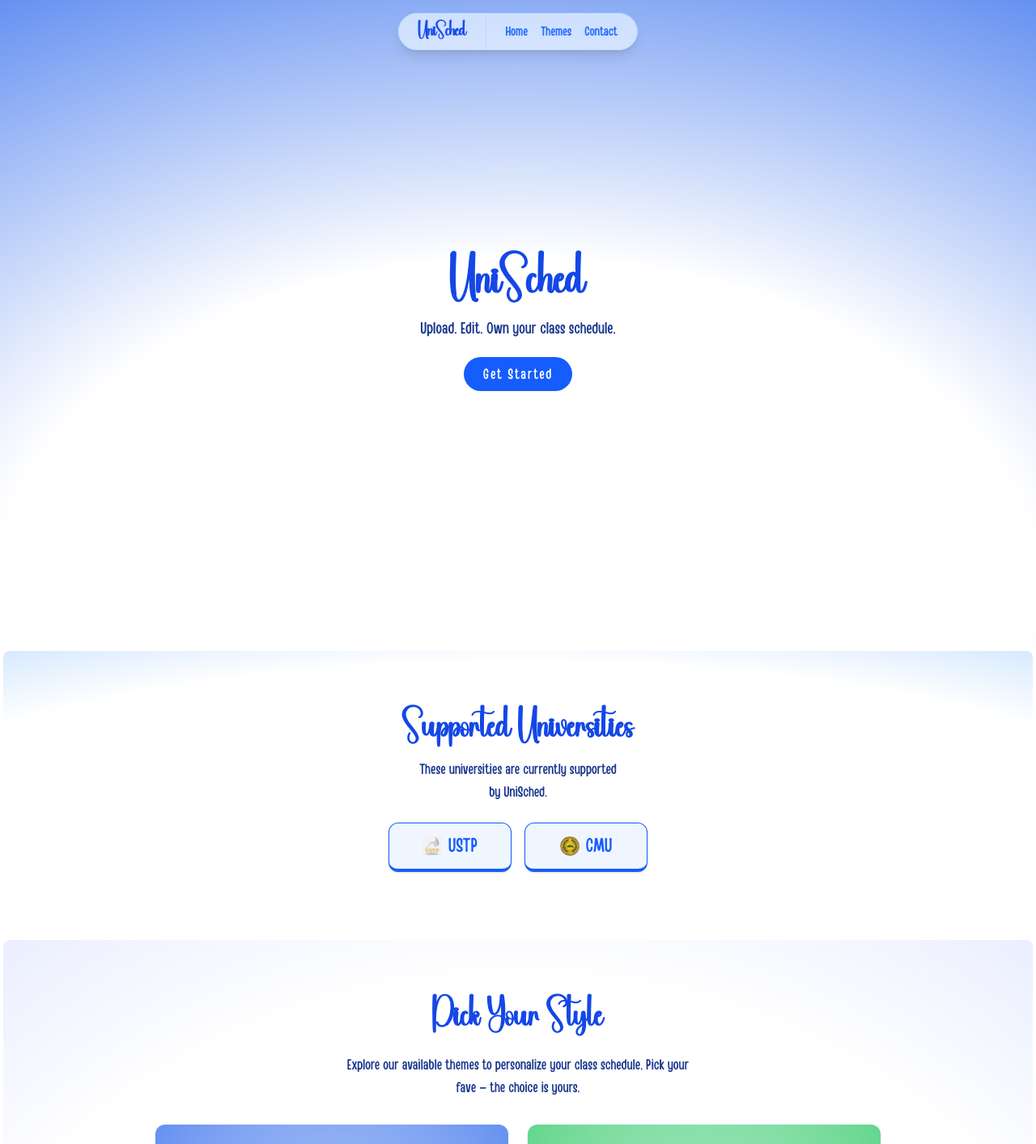
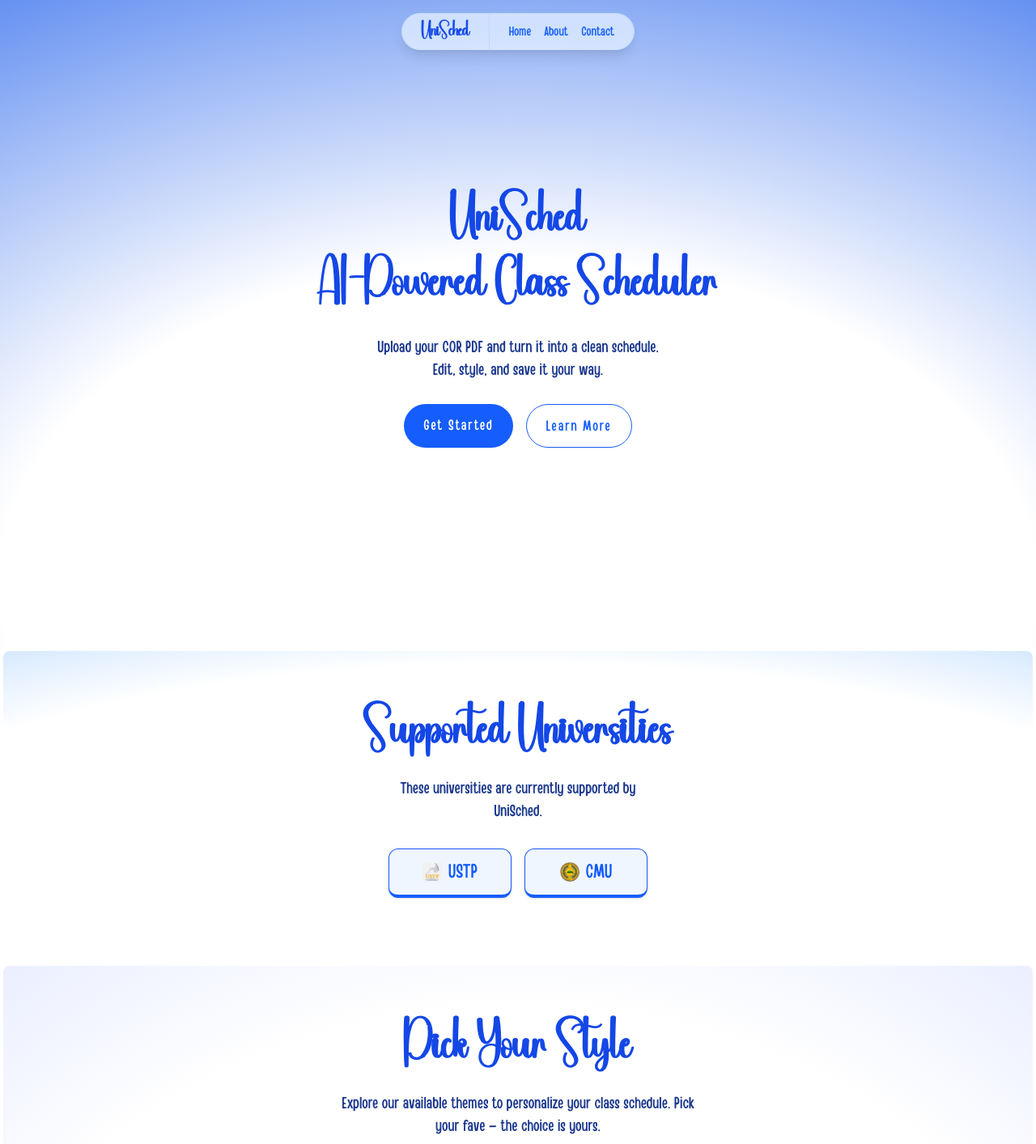
Before and after one commit to meraeugene/unisched, a Next.js app: page / in a window 1280 px wide. Shown: the top 1413 px of the page at 81% size. Built offline with nearby package versions, Linux system fonts and the light colour scheme.

Commit message:
Implement code changes to enhance functionality and improve performance

```diff
--- a/app/(root)/page.tsx
+++ b/app/(root)/page.tsx
@@ -25,24 +25,31 @@ export default function Home() {
         />
 
         <div className="z-10 text-center ">
-          <motion.h1
-            className="text-5xl font-extrabold font-[family-name:var(--font-apricot)] text-blue-700"
+          <motion.div
             initial={{ opacity: 0, y: -20 }}
             animate={{ opacity: 1, y: 0 }}
             transition={{ delay: 0.2 }}
+            className="space-y-5 2xl:space-y-8"
           >
-            UniSched
-          </motion.h1>
+            <h1 className="text-5xl 2xl:text-6xl font-extrabold  font-[family-name:var(--font-apricot)] text-blue-700">
+              UniSched
+            </h1>
+            <h1 className="text-5xl 2xl:text-6xl font-extrabold leading-18  font-[family-name:var(--font-apricot)] text-blue-700">
+              AI-Powered Class Scheduler
+            </h1>
+          </motion.div>
+
           <motion.p
-            className="mt-5 text-lg lg:text-xl text-blue-900 font-[family-name:var(--font-handy)]"
+            className="mt-5 md:mt-7 2xl:mt-8 2xl:text-2xl text-base md:text-xl text-blue-900 font-[family-name:var(--font-handy)]"
             initial={{ opacity: 0, y: -10 }}
             animate={{ opacity: 1, y: 0 }}
             transition={{ delay: 0.4 }}
           >
-            Upload. Edit. Own your class schedule.
+            Upload your COR PDF and turn it into a clean schedule. <br /> Edit,
+            style, and save it your way.
           </motion.p>
           <motion.div
-            className="mt-7"
+            className="mt-5 md:mt-7 2xl:mt-8 flex justify-center gap-4"
             initial={{ opacity: 0, y: 10 }}
             animate={{ opacity: 1, y: 0 }}
             transition={{ delay: 0.6 }}
@@ -52,6 +59,12 @@ export default function Home() {
               href="/start"
             >
               Get Started
+            </Link>
+            <Link
+              className="px-6 py-3 font-[family-name:var(--font-handy)] tracking-widest border border-blue-600 text-lg text-blue-600 rounded-full hover:bg-blue-50 transition"
+              href="#universities"
+            >
+              Learn More
             </Link>
           </motion.div>
         </div>
@@ -74,21 +87,20 @@ export default function Home() {
           whileInView={{ opacity: 1, y: 0 }}
           transition={{ delay: 0.3 }}
           viewport={{ once: true }}
-          className="text-4xl font-extrabold font-[family-name:var(--font-apricot)] text-blue-700 mb-4"
+          className=" text-4xl md:text-5xl
+  font-extrabold font-[family-name:var(--font-apricot)] text-blue-700 mb-6 md:mb-8"
         >
           Supported Universities
         </motion.h2>
-
         <motion.p
           initial={{ opacity: 0, y: 20 }}
           whileInView={{ opacity: 1, y: 0 }}
           transition={{ delay: 0.4 }}
           viewport={{ once: true }}
-          className="text-blue-900 text-lg  max-w-[250px] mx-auto  mb-6 font-[family-name:var(--font-handy)]"
+          className="text-blue-900   2xl:text-2xl text-lg md:text-xl  max-w-[300px] mx-auto mb-6  md:mb-8 font-[family-name:var(--font-handy)]"
         >
           These universities are currently supported by UniSched.
         </motion.p>
-
         <motion.div
           initial={{ opacity: 0, y: 20 }}
           whileInView={{ opacity: 1, y: 0 }}
@@ -101,7 +113,7 @@ export default function Home() {
 
       {/* Themes Section */}
       <section
-        id="themes"
+        id="about"
         className="py-20 px-4 md:px-8 mx-auto text-center relative z-10"
       >
         <div
@@ -116,7 +128,8 @@ export default function Home() {
           whileInView={{ opacity: 1, y: 0 }}
           transition={{ delay: 0.3 }}
           viewport={{ once: true }}
-          className="text-4xl font-extrabold font-[family-name:var(--font-apricot)] text-blue-700 mb-6"
+          className="  text-4xl md:text-5xl
+ font-extrabold font-[family-name:var(--font-apricot)] text-blue-700 mb-6 md:mb-8"
         >
           Pick Your Style
         </motion.h2>
@@ -126,7 +139,7 @@ export default function Home() {
           whileInView={{ opacity: 1, y: 0 }}
           transition={{ delay: 0.4 }}
           viewport={{ once: true }}
-          className="text-blue-900 text-lg max-w-md mx-auto mb-8 font-[family-name:var(--font-handy)]"
+          className="text-blue-900   2xl:text-2xl text-base md:text-xl  max-w-md mx-auto mb-6 md:mb-8 font-[family-name:var(--font-handy)]"
         >
           Explore our available themes to personalize your class schedule. Pick
           your fave — the choice is yours.
@@ -174,7 +187,8 @@ export default function Home() {
           whileInView={{ opacity: 1, y: 0 }}
           viewport={{ once: true }}
           transition={{ delay: 0.3 }}
-          className="text-4xl font-extrabold font-[family-name:var(--font-apricot)] text-blue-700 mb-4"
+          className=" text-4xl md:text-5xl
+ font-extrabold font-[family-name:var(--font-apricot)] text-blue-700 mb-6 md:mb-8"
         >
           Get in Touch
         </motion.h2>
@@ -183,7 +197,7 @@ export default function Home() {
           whileInView={{ opacity: 1, y: 0 }}
           transition={{ delay: 0.4 }}
           viewport={{ once: true }}
-          className="text-blue-900 text-lg  max-w-[250px] mx-auto  mb-8 font-[family-name:var(--font-handy)]"
+          className="text-blue-900 mb-8   2xl:text-2xl text-base md:text-xl  max-w-[350px] mx-auto  md:mb-8 font-[family-name:var(--font-handy)]"
         >
           Got questions, feedback, theme ideas, or want your university added?
           Let us know!
--- a/app/layout.tsx
+++ b/app/layout.tsx
@@ -27,7 +27,7 @@ const geistMono = Geist_Mono({
 });
 
 export const metadata: Metadata = {
-  title: "UniSched ",
+  title: "UniSched",
   description: "Upload. Edit. Own your class schedule. Schedule made easy.",
   icons: {
     icon: "/calendar.png",
@@ -43,11 +43,48 @@ export default function RootLayout({
     <html lang="en">
       <head>
         <link rel="icon" href="/calendar.png" sizes="any" />
+
+        <title>UniSched | AI-Powered Class Scheduler</title>
+        <meta name="title" content="UniSched | AI-Powered Class Scheduler" />
+        <meta
+          name="description"
+          content="Upload your COR PDF and instantly generate a beautiful, editable class schedule. Choose your design, make changes, and save it your way."
+        />
+
+        <meta property="og:type" content="website" />
+        <meta property="og:url" content="http://unisched.vercel.app/" />
+        <meta
+          property="og:title"
+          content="UniSched | AI-Powered Class Scheduler"
+        />
+        <meta
+          property="og:description"
+          content="Upload your COR PDF and instantly generate a beautiful, editable class schedule. Choose your design, make changes, and save it your way."
+        />
+        <meta
+          property="og:image"
+          content="https://unisched.com/thumbnail.png"
+        />
+
+        <meta property="twitter:card" content="summary_large_image" />
+        <meta property="twitter:url" content="http://unisched.vercel.app/" />
+        <meta
+          property="twitter:title"
+          content="UniSched | AI-Powered Class Scheduler"
+        />
+        <meta
+          property="twitter:description"
+          content="Upload your COR PDF and instantly generate a beautiful, editable class schedule. Choose your design, make changes, and save it your way."
+        />
+        <meta
+          property="twitter:image"
+          content="https://unisched.com/thumbnail.png"
+        />
       </head>
       <body
         className={`${geistSans.variable} ${geistMono.variable} ${apricot.variable} ${handy.variable} antialiased`}
       >
-        <Toaster position="top-center"  />
+        <Toaster position="top-center" />
         {children}
       </body>
     </html>
--- a/components/GenerateSched.tsx
+++ b/components/GenerateSched.tsx
@@ -179,10 +179,10 @@ const GenerateSched = () => {
         {/* Title */}
         {schedule.length === 0 && !loading && (
           <div className=" text-blue-700 text-center  mb-0">
-            <h1 className="font-[family-name:var(--font-handy)]  text-5xl font-extrabold">
+            <h1 className="font-[family-name:var(--font-handy)]  text-5xl xl:text-6xl font-extrabold xl:mb-2">
               AI Schedule
             </h1>
-            <span className="text-blue-900 font-[family-name:var(--font-handy)] text-lg">
+            <span className="text-blue-900 font-[family-name:var(--font-handy)] text-lg xl:text-xl">
               {" "}
               Upload Your Class Schedule (PDF)
             </span>
@@ -209,7 +209,7 @@ const GenerateSched = () => {
               These are the supported class schedule formats (COR) you can
               upload.
             </p>
-            <p className="mt-4 text-xs font-[family-name:var(--font-sans)] text-gray-700 max-w-[250px] mx-auto  text-center">
+            <p className="mt-4 text-xs font-[family-name:var(--font-sans)] text-gray-700 max-w-[300x] mx-auto  text-center xl:text-sm">
               Please download the pdf before uploading.
             </p>
           </div>
@@ -224,21 +224,21 @@ const GenerateSched = () => {
                 viewBox="0 0 24 24"
               ></svg>
               {progress > 0 && (
-                <span className="font-[family-name:var(--font-handy)] text-lg absolute top-1/2 left-1/2  text-blue-700 transform -translate-x-1/2 -translate-y-1/2 font-semibold">
+                <span className="font-[family-name:var(--font-handy)] text-lg xl:text-xl absolute top-1/2 left-1/2  text-blue-700 transform -translate-x-1/2 -translate-y-1/2 font-semibold">
                   {progress}%
                 </span>
               )}
             </div>
-            <div className="text-center space-y-1">
-              <p className="font-medium text-xl animate-pulse  font-[family-name:var(--font-handy)]">
+            <div className="text-center space-y-1 xl:space-y-3">
+              <p className="font-medium text-xl animate-pulse xl:text-3xl font-[family-name:var(--font-handy)]">
                 {loadingMessage}
               </p>
 
-              <p className="font-medium text-xs mt-0 max-w-sm  text-blue-600  font-[family-name:var(--font-sans)]">
+              <p className="font-medium text-xs mt-0 max-w-sm  text-blue-600  font-[family-name:var(--font-sans)] xl:text-base mx-auto">
                 Please wait while we process your schedule.
               </p>
 
-              <p className="font-medium text-xs mt-2 max-w-xs  text-black/60 font-[family-name:var(--font-sans)]">
+              <p className="font-medium text-xs mt-2 max-w-md  xl:text-sm text-black/60 font-[family-name:var(--font-sans)]">
                 This schedule is AI-generated and may not be 100% accurate — but
                 don’t worry, you can review and edit it as needed.
               </p>
--- a/components/Header.tsx
+++ b/components/Header.tsx
@@ -59,10 +59,10 @@ const Header = () => {
                 Home
               </Link>
               <Link
-                href="#themes"
+                href="#universities"
                 className="hover:text-blue-900 transition-colors"
               >
-                Themes
+                About
               </Link>
               <Link
                 href="#contact"
```
Also changed, not shown: public/thumbnail.png (added).
